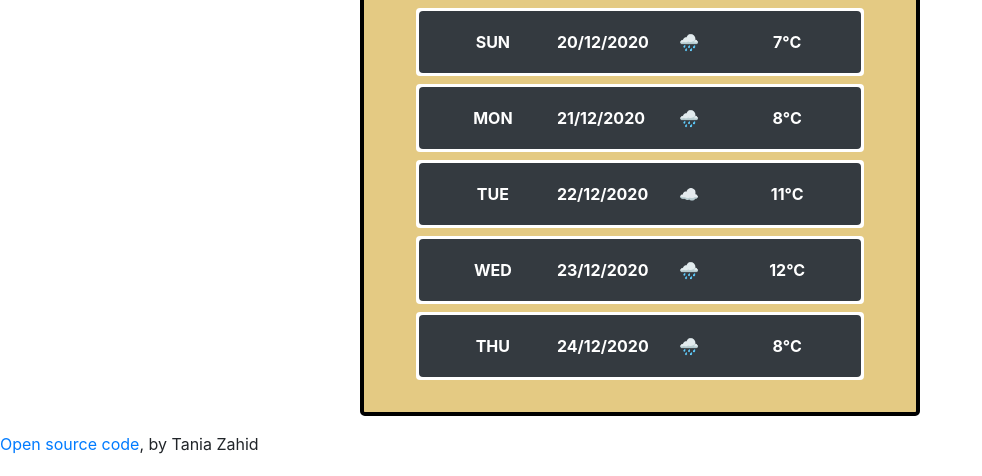
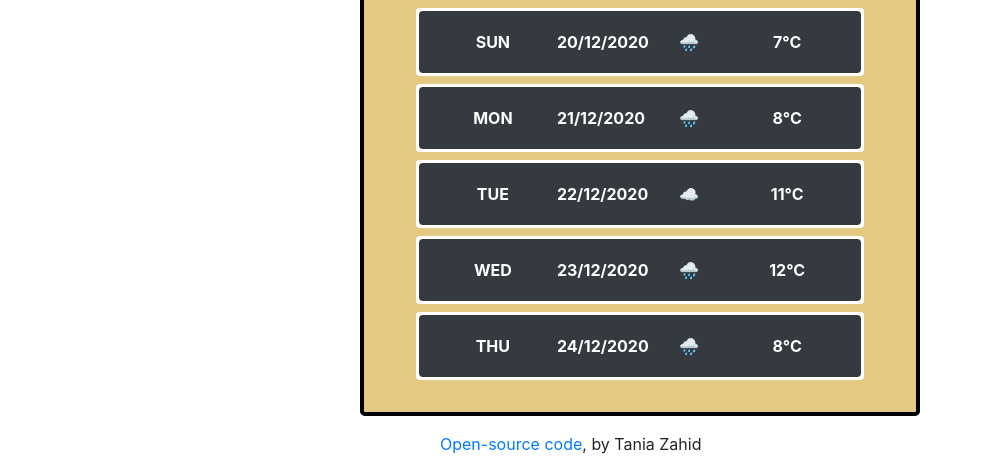
Before and after one commit to tzahid0297/weather-app, a plain HTML site: page index.html in a window 1280 px wide. Shown: the part 392-868 px from the top of the page, without its empty margins (0-982 px from the left). Drawn offline with nearby package versions, Linux system fonts and the light colour scheme.

Commit message:
Editted GitHub link and styling

```diff
--- a/index.html
+++ b/index.html
@@ -163,8 +163,8 @@
     </div>
     </div>
     </div>
-    <p>
-        <a href="https://github.com/tzahid0297/weather-app" class="GitHub">Open source code</a>, by Tania Zahid
+    <p style="margin: 0px 0px 20px 440px;">
+        <a href="https://github.com/tzahid0297/weather-app" class="GitHub">Open-source code</a>, by Tania Zahid
     </p>
     <script src="code.js"></script>
 </body>
```
